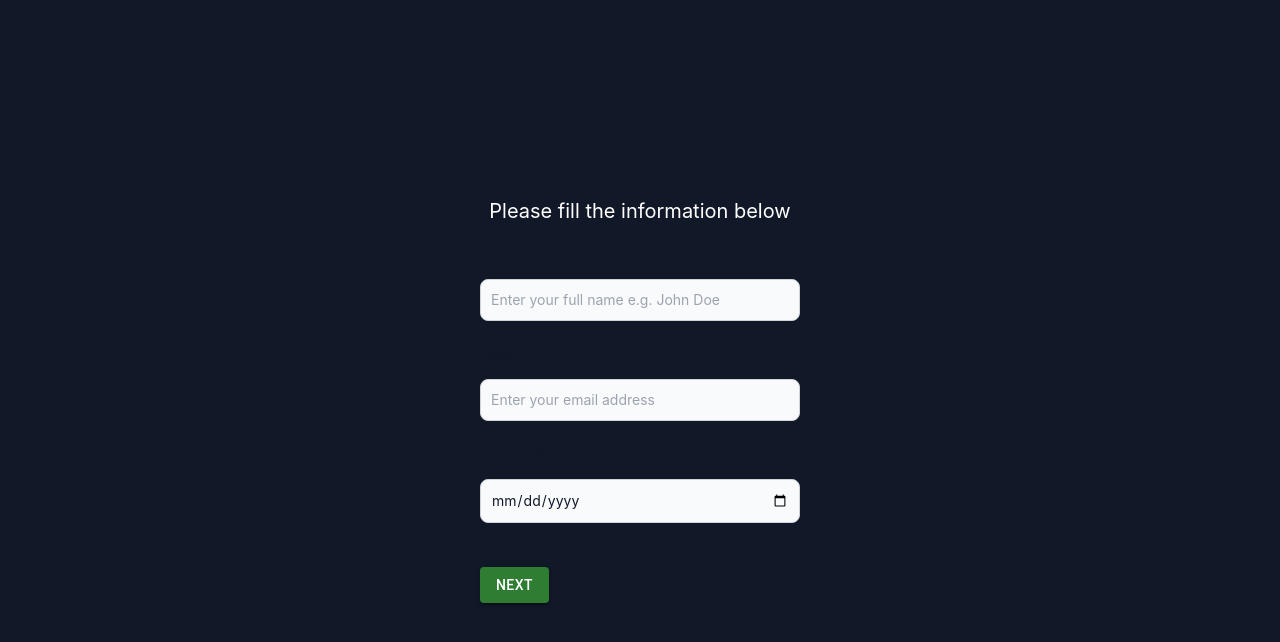
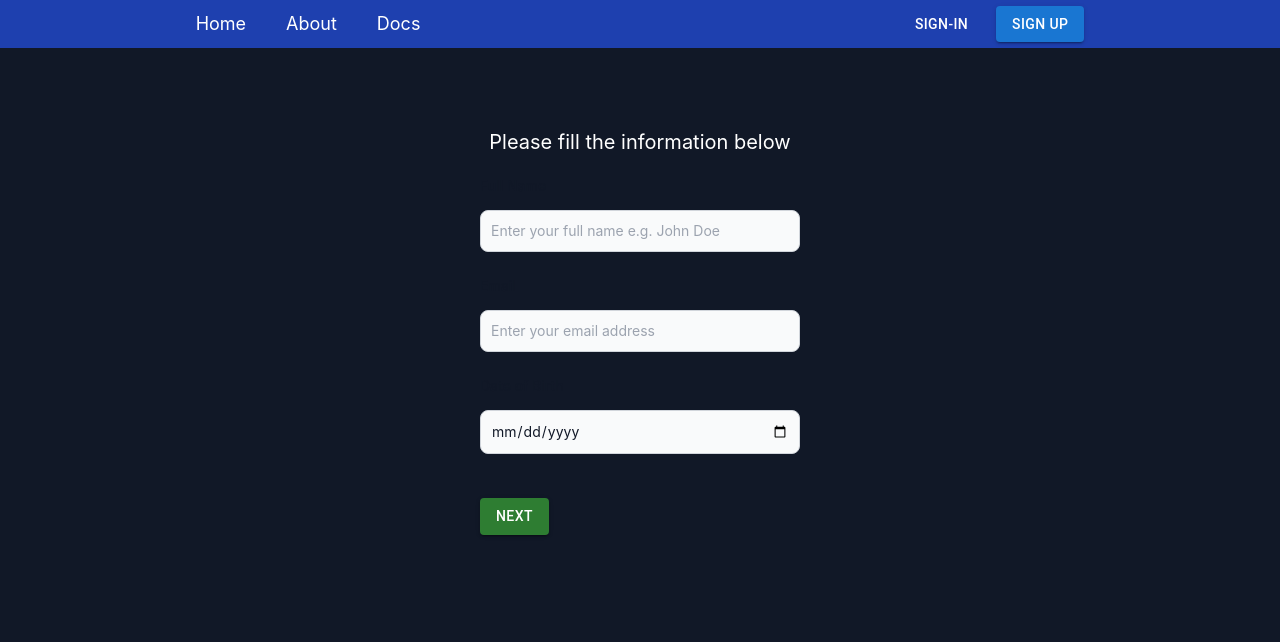
Before and after one commit to zsuryanutidperdana/module-4-copy, a React (Create React App) app: page /register in a window 1280 px wide. Shown: the top 642 px of the page. Built offline with nearby package versions, Linux system fonts and the light colour scheme.

Commit message:
add navbar component

```diff
--- a/package.json
+++ b/package.json
@@ -5,6 +5,7 @@
   "dependencies": {
     "@emotion/react": "^11.11.4",
     "@emotion/styled": "^11.11.5",
+    "@mui/icons-material": "^5.15.15",
     "@mui/material": "^5.15.15",
     "@testing-library/jest-dom": "^5.17.0",
     "@testing-library/react": "^13.4.0",
--- a/src/App.tsx
+++ b/src/App.tsx
@@ -1,15 +1,15 @@
 import RegistrationForm from "./component/RegistrationForms";
 import LoginForm from "./component/LoginForm";
-
+import HomePage from "./component/HomePage";
 import "./App.css";
 import { BrowserRouter, Routes, Route } from "react-router-dom";
 
 function App() {
   return (
-    <div className="h-screen w-screen flex flex-col items-center justify-center bg-gray-900 overflow-auto">
+    <div className="h-screen w-screen flex flex-col items-center bg-gray-900 overflow-auto">
       <BrowserRouter>
         <Routes>
-          <Route path="/" element={<h1>Test</h1>} />
+          <Route path="/" element={<HomePage />} />
           <Route path="/register" element={<RegistrationForm />} />
           <Route path="/login" element={<LoginForm />} />
         </Routes>
--- /dev/null
+++ b/src/component/HomePage.tsx
@@ -0,0 +1,12 @@
+import Navbar from "./Navbar/Navbar"
+
+const HomePage = () => {
+    return (
+        <section className="flex flex-col w-full h-full">
+            <Navbar />
+            <h1 className="w-full h-auto">Library</h1>
+        </section>
+    )
+}
+
+export default HomePage
--- a/src/component/LoginForm.tsx
+++ b/src/component/LoginForm.tsx
@@ -1,6 +1,7 @@
 import FormField from "./Form/FormField";
 import { Formik, Form } from "formik";
 import { Button } from "@mui/material";
+import Navbar from "./Navbar/Navbar";
 
 const LoginForm = () => {
   const loginInitialValues = {
@@ -23,6 +24,9 @@ const LoginForm = () => {
   ];
   function onSubmit() {}
   return (
+    <>
+    <Navbar />
+    <h1 className="block text-xl text-white mt-20 mb-10">Enter your Credentials to Login</h1>
       <Formik initialValues={loginInitialValues} onSubmit={onSubmit}>
         <Form className="space-y-4 w-1/4 md:space-y-6">
           {loginFields.map((field, index) => (
@@ -41,6 +45,7 @@ const LoginForm = () => {
           </div>
         </Form>
       </Formik>
+    </>
   );
 };
 
--- /dev/null
+++ b/src/component/Navbar/Navbar.tsx
@@ -0,0 +1,23 @@
+import { Button } from "@mui/material"
+import { useNavigate } from "react-router-dom"
+
+
+const Navbar = () => {
+  const navigate = useNavigate();
+  const navbarItems = [["Home", "/"], ["About", "/about"], ["Docs", "/documentation"]]
+  return(
+    <nav className={"flex w-full h-12 items-center justify-around sticky bg-blue-800 text-white text-lg"}>
+      <ul className="flex w-3/12 gap-x-10">
+      {navbarItems.map(([item, url], index) => (
+        <li id={"navbar-item-"+index} key={index} className="hover:bg-blue-500"><a href={url}>{item}</a></li>
+      ))}
+      </ul>
+      <div className="flex gap-x-5">
+        <Button color="inherit" onClick={(e) => navigate("/login")}>Sign-in</Button>
+        <Button variant="contained" color="primary" onClick={(e) => navigate("/register")}>Sign up</Button>
+      </div>
+    </nav>
+  )
+}
+
+export default Navbar
--- a/src/component/RegistrationForms.tsx
+++ b/src/component/RegistrationForms.tsx
@@ -2,6 +2,7 @@ import { useState } from "react";
 import PersonalInfoForm from "./Form/PersonalInfoForms";
 import AddressInfoForm from "./Form/AddressInfoForms";
 import UserInfoForm from "./Form/UserInfoForms";
+import Navbar from "./Navbar/Navbar";
 
 function RegistrationForm() {
   const [page, setPage] = useState<number>(1);
@@ -27,10 +28,11 @@ function RegistrationForm() {
   }
   return (
     <>
-      <div className="flex flex-col items-center justify-center w-full mx-auto h-screen">
-        <h2 className="text-xl text-white mb-5">
+      <Navbar />
+      <div className="flex flex-col items-center w-full h-auto mt-20 mb-10">
+        <h1 className="text-xl text-white mb-5">
           Please fill the information below
-        </h2>
+        </h1>
         {page === 1 && <PersonalInfoForm onSubmit={onSubmit} />}
         {page === 2 && (
           <AddressInfoForm onSubmit={onSubmit} prevPage={prevPage} />
```
Also changed, not shown: 1 other file (tests, documents, lock files or other folders). Lines whose indentation alone changed are shown as unchanged.
